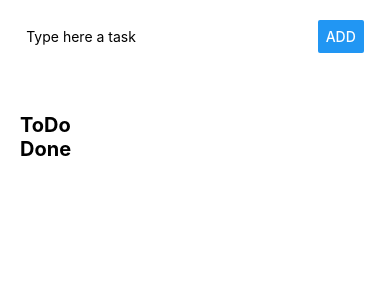
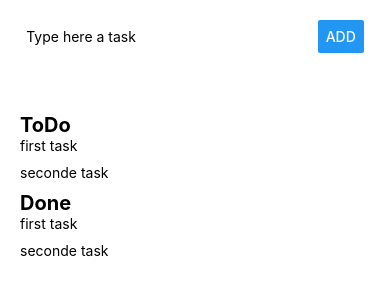
Before and after one commit to MatheusrdSantos/ReactNative-ToDo-List, a React Native app: screen / in a window 390 px wide. Shown: the top 300 px of the page. Built offline with nearby package versions, Linux system fonts and the light colour scheme.

Commit message:
Redux connected with react App

```diff
--- a/app/actions/index.js
+++ b/app/actions/index.js
@@ -17,9 +17,14 @@ export const INITIAL_STATE = {
     filter: FILTERS.ALL,
     tasks: [
         {
-            descrption: 'first task',
+            description: 'first task',
             done: false
-        }
+        },
+        {
+            description: 'seconde task',
+            done: false
+        },
+
     ],
 };
 
--- a/app/components/Task/Task.js
+++ b/app/components/Task/Task.js
@@ -12,18 +12,9 @@ export default class Task extends Component {
   render() {
     return (
       <View style={styles.container}>
-        <CheckBox value={this.state.done} onValueChange={()=>{
-            this.setState({done: !this.state.done});
-            /* The first argument means the list where the task should be displayed */
-            this.props.updateList(!this.state.done, this.props.index)
-        }}></CheckBox>
-        <Text style={[this.props.section=='ToDo'?null:styles.textLineThrough, styles.description]}>{this.props.item}</Text>
-        <Button onPress={
-            () => {
-                this.props.removeTask(this.state.done, this.props.index)
-                console.log(this.props.index)
-            }
-        } title="x"></Button>
+
+        <Text>{this.props.item.description}</Text>
+
       </View>
     );
   }
--- a/app/components/TaskList/TaskList.js
+++ b/app/components/TaskList/TaskList.js
@@ -2,20 +2,24 @@ import React, {Component} from 'react';
 import {SectionList, Text, View, Button} from 'react-native';
 import styles from './styles';
 import Task from '../Task';
+import { connect } from 'react-redux';
 
-export default class TaskList extends Component {
+class TaskList extends Component {
     constructor (props){
         super(props);
 
+        console.log(this.props.tasks);
     }
+
+
     render() {
         return (
             <View style={styles.container}>
                 <View style={styles.container}>
                     <SectionList
                     sections={[
-                        {title: 'ToDo', data: this.props.todo},
-                        {title: 'Done', data: this.props.done},
+                        {title: 'ToDo', data: this.props.tasks},
+                        {title: 'Done', data: this.props.tasks},
                     ]}
 
                     renderItem={({item,index, section}) => <Task item={item} section={section.title} index={index} updateList={this.props.updateList} removeTask={this.props.removeTask}></Task>}
@@ -29,3 +33,16 @@ export default class TaskList extends Component {
         );
     }
 }
+
+const mapStateToProps = state => {
+    return {
+      tasks: state.taskReducer
+    }
+  }
+
+const mapDispatchToProps = dispatch => {
+    return {
+    }
+}
+
+export default connect(mapStateToProps, mapDispatchToProps)(TaskList);
--- a/app/index.js
+++ b/app/index.js
@@ -10,7 +10,7 @@ import TaskCreator from './components/TaskCreator'
 import TaskList from './components/TaskList'
 import React, {Component} from 'react';
 import {StyleSheet, View} from 'react-native';
-import {Provider} from 'react-redux';
+import {Provider, connect} from 'react-redux';
 import {createStore} from 'redux';
 import combineReducer from './reducers';
 
```
